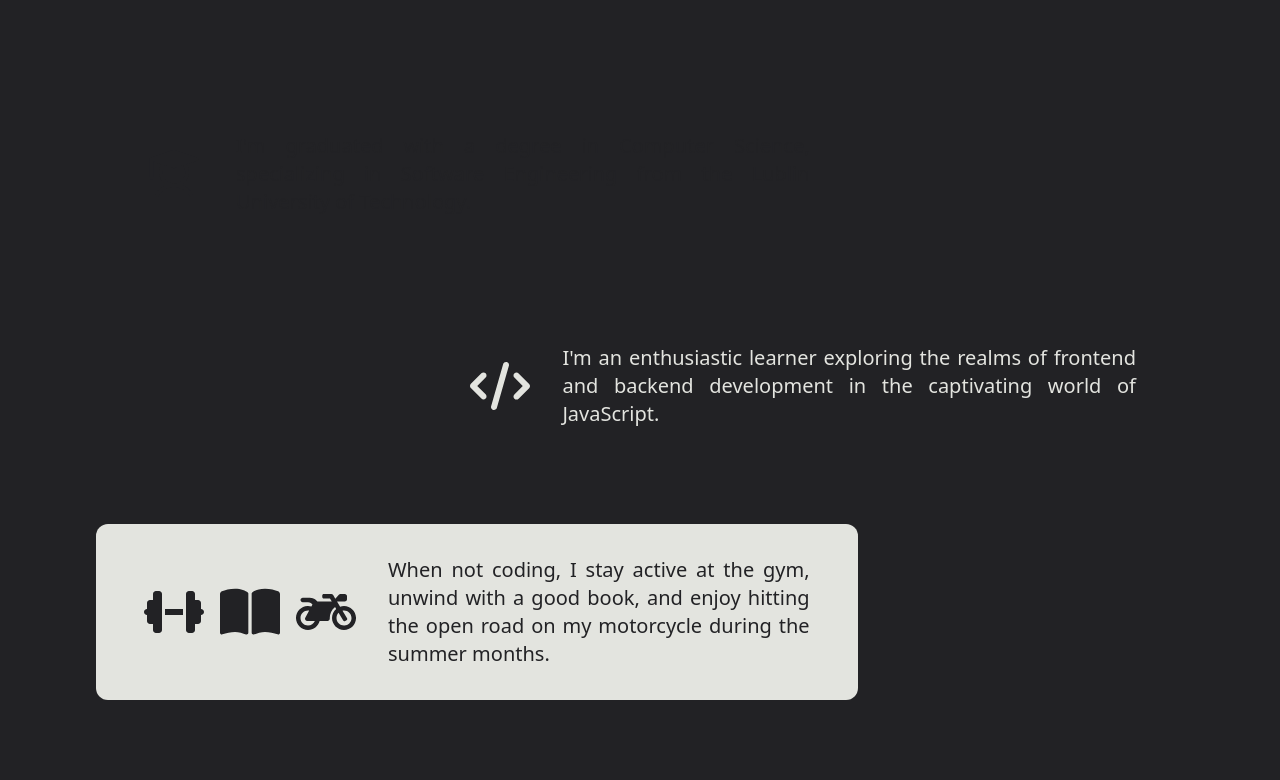
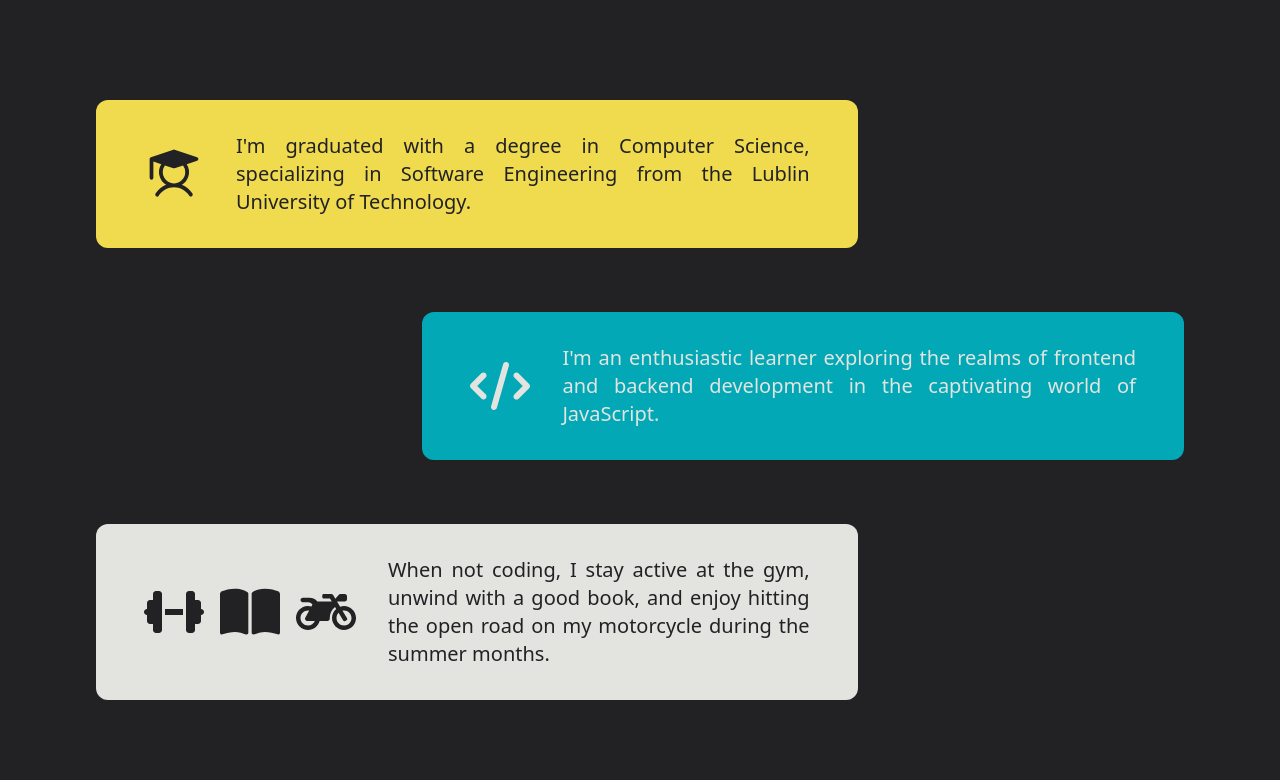
Before and after one commit to Kacper-Stepien/Portfolio-Page, a React (Vite) app: page / in a window 1280 px wide. Shown: the part 940-1720 px from the top of the page. Built offline with nearby package versions, Linux system fonts and the light colour scheme.

Commit message:
add footer

```diff
--- a/index.html
+++ b/index.html
@@ -2,7 +2,7 @@
 <html lang="en">
   <head>
     <meta charset="UTF-8" />
-    <link rel="icon" type="image/svg+xml" href="/favicon.ico" />
+    <link rel="icon" href="src/assets/favicon.ico" />
     <meta name="viewport" content="width=device-width, initial-scale=1.0" />
     <title>Kacper Stępień</title>
   </head>
--- a/src/components/DetailCard.tsx
+++ b/src/components/DetailCard.tsx
@@ -17,7 +17,7 @@ const DetailCard: FC<DetailCardProps> = ({
 }) => {
   return (
     <div
-      className={`flex-col lg:flex-row flex items-center gap-8 bg-${bgColor} md:px-12  px-4 sm:px-6  py-6 md:py-8 rounded-xl md:max-w-[70%] text-${textColor} ${alignSelf} hover:scale-110 transition-all`}
+      className={`flex-col lg:flex-row flex items-center gap-8 ${bgColor} md:px-12  px-4 sm:px-6  py-6 md:py-8 rounded-xl md:max-w-[70%] text-${textColor} ${alignSelf} hover:scale-110 transition-all`}
     >
       <div>{content}</div>
       <p className="md:text-xl text-justify">{description}</p>
--- /dev/null
+++ b/src/components/Footer.tsx
@@ -0,0 +1,9 @@
+const Footer = () => {
+  return (
+    <footer className="p-4 text-light text-sm absolute bottom-0 left-0 w-full text-center">
+      Designed and developed by Kacper Stępień. All rights reserved.
+    </footer>
+  );
+};
+
+export default Footer;
--- a/src/sections/AboutSection.tsx
+++ b/src/sections/AboutSection.tsx
@@ -12,14 +12,14 @@ const AboutSection = () => {
         <DetailCard
           content={<PiStudentFill className="text-6xl" />}
           description="I'm graduated with a degree in Computer Science, specializing in Software Engineering from the Lublin University of Technology."
-          bgColor="primary"
+          bgColor="bg-primary"
           textColor="dark"
         />
 
         <DetailCard
           content={<FaCode className="text-6xl" />}
           description="I'm an enthusiastic learner exploring the realms of frontend and backend development in the captivating world of JavaScript."
-          bgColor="secondary"
+          bgColor="bg-secondary"
           textColor="light"
           alignSelf="self-end"
         />
@@ -33,7 +33,7 @@ const AboutSection = () => {
             </div>
           }
           description="When not coding, I stay active at the gym, unwind with a good book, and enjoy hitting the open road on my motorcycle during the summer months."
-          bgColor="light"
+          bgColor="bg-light"
           textColor="dark"
         />
       </div>
--- a/src/sections/ContactSection.tsx
+++ b/src/sections/ContactSection.tsx
@@ -3,6 +3,7 @@ import { MdEmail } from "react-icons/md";
 import { FaPhoneAlt } from "react-icons/fa";
 import ContactForm from "../components/ContactForm";
 import ContactLinks from "../components/ContactLinks";
+import Footer from "../components/Footer";
 
 const ContactSection = () => {
   return (
@@ -39,6 +40,7 @@ const ContactSection = () => {
           </div>
         </div>
         <ContactForm />
+        <Footer />
       </div>
     </>
   );
```
Also changed, not shown: 1 other file (tests, documents, lock files or other folders).
